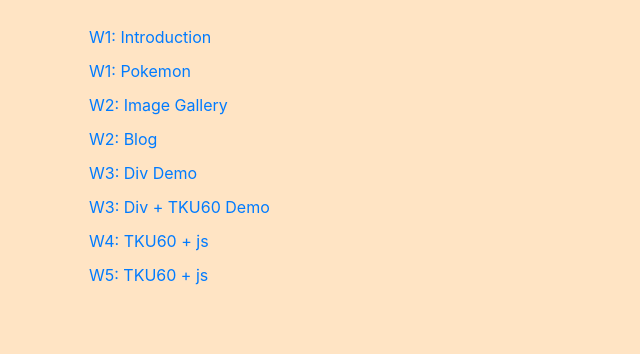
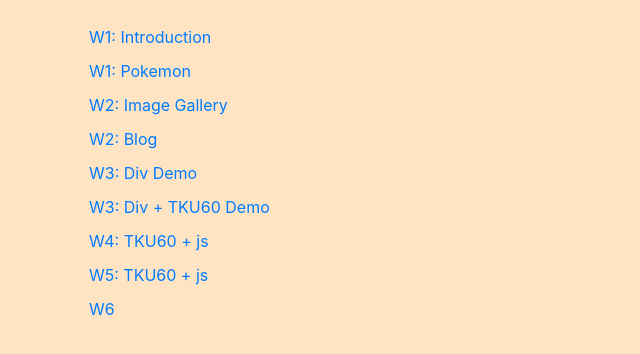
Before and after one commit to Chunghua1216/1091-1A-demo-409200432-2, a plain HTML site: page index.html in a window 1280 px wide. Shown: the full height of the page, 0-640 px from the left. Drawn offline with nearby package versions, Linux system fonts and the light colour scheme.

Commit message:
Initial commit, saving index.html

```diff
--- a/index.html
+++ b/index.html
@@ -39,6 +39,9 @@
             <li>
                 <a href="./W05/w05.html"> W5: TKU60 + js</a>
             </li>
+            <li>
+                <a href="./w06/index.html"> W6</a>
+            </li>
         </ul>
     </div>
     <script src="https://code.jquery.com/jquery-3.5.1.slim.min.js" integrity="sha384-DfXdz2htPH0lsSSs5nCTpuj/zy4C+OGpamoFVy38MVBnE+IbbVYUew+OrCXaRkfj" crossorigin="anonymous"></script>
```
